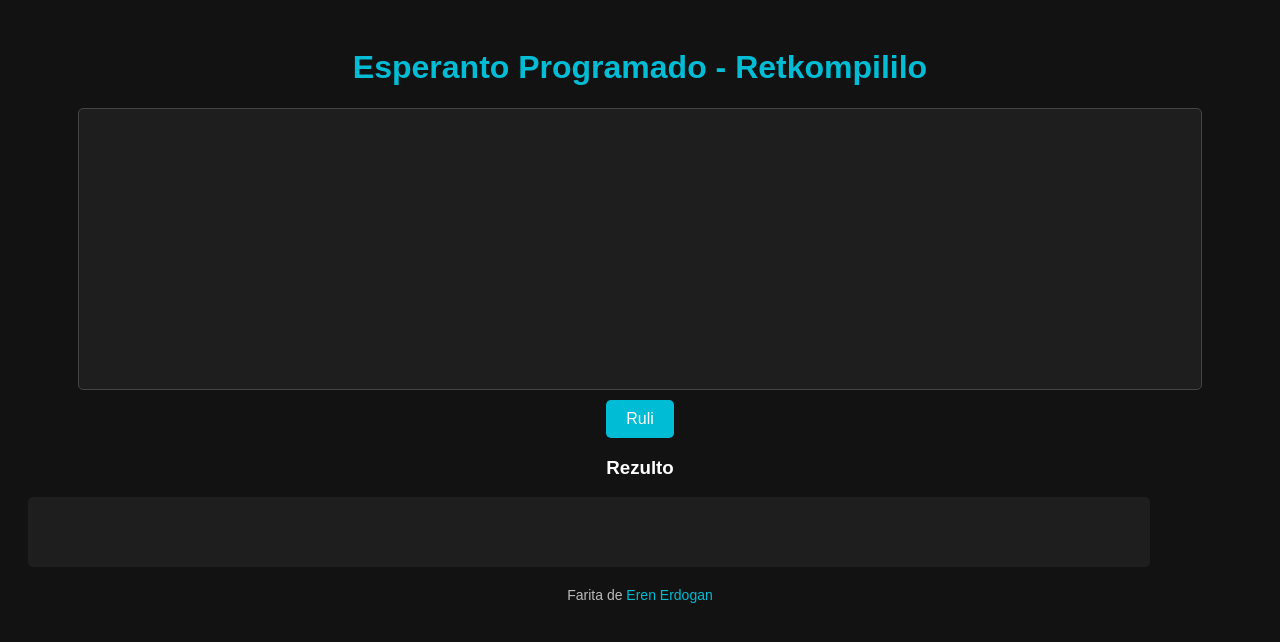
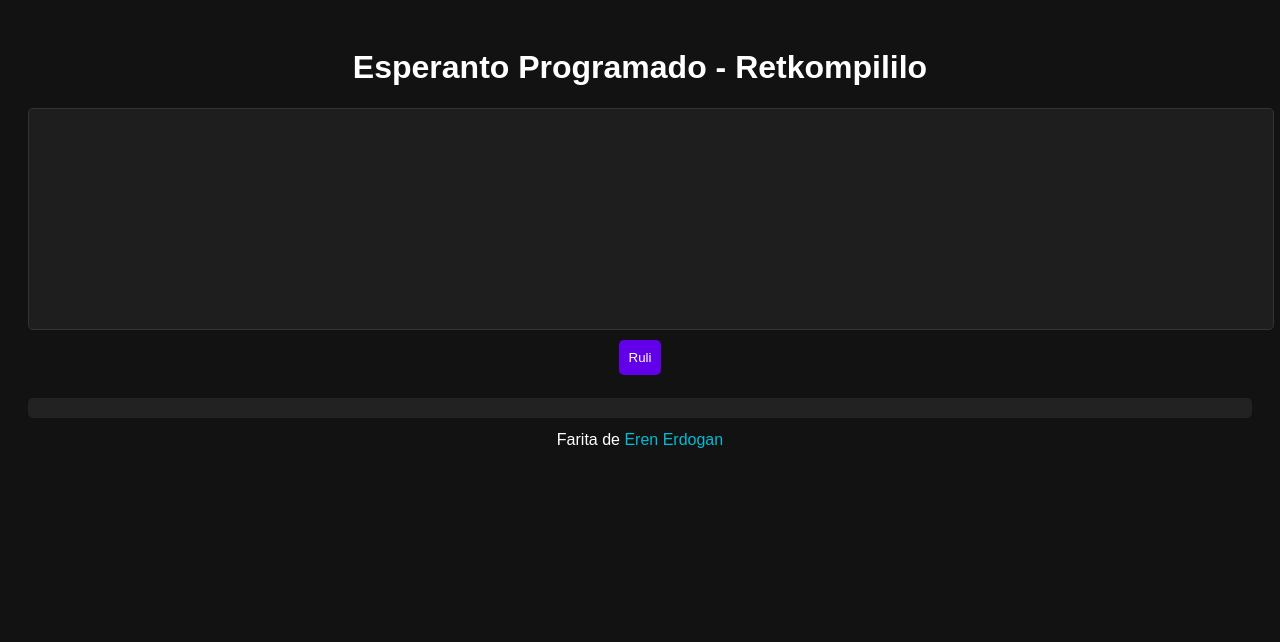
Before and after one commit to ErenErdogan46/kodo-esp, a plain HTML site: page index.html in a window 1280 px wide. Drawn offline with Linux system fonts and the light colour scheme.

Commit message:
Update index.html

```diff
--- a/index.html
+++ b/index.html
@@ -6,101 +6,54 @@
     <title>Esperanto Programado</title>
     <style>
         body {
+            background-color: #121212;
+            color: white;
             font-family: Arial, sans-serif;
             text-align: center;
-            background-color: #121212;
-            color: white;
             padding: 20px;
         }
-
-        h1 {
-            color: #00bcd4;
-        }
-
-        #editor-container {
-            width: 90%;
-            margin: auto;
-            text-align: left;
-            border: 1px solid #444;
-            border-radius: 5px;
-            padding: 10px;
+        #editor {
+            width: 100%;
+            height: 200px;
             background: #1e1e1e;
-            min-height: 200px;
             color: white;
-            font-family: monospace;
-            overflow-y: auto;
-            white-space: pre-wrap;
-        }
-
-        #esperantoCode {
-            outline: none;
-            width: 100%;
-            min-height: 200px;
-            font-size: 16px;
-            font-family: monospace;
-            background: transparent;
-            border: none;
-            color: white;
-        }
-
-        button {
-            padding: 10px 20px;
-            font-size: 16px;
-            cursor: pointer;
-            border: none;
-            border-radius: 5px;
-            background-color: #00bcd4;
-            color: white;
-            margin-top: 10px;
-        }
-
-        button:hover {
-            background-color: #0097a7;
-        }
-
-        pre {
-            width: 90%;
-            min-height: 50px;
-            background: #1e1e1e;
-            color: #00ff00;
             padding: 10px;
             border-radius: 5px;
+            outline: none;
+            border: 1px solid #333;
+            font-family: monospace;
             text-align: left;
-            overflow-x: auto;
             white-space: pre-wrap;
-            font-family: monospace;
+            overflow: auto;
         }
-
-        .keyword {
-            color: #ffa500;
-            font-weight: bold;
+        #editor span.keyword { color: #ffcc00; font-weight: bold; }
+        #editor span.error { text-decoration: underline red; }
+        #esperantoOutput {
+            background: #222;
+            padding: 10px;
+            border-radius: 5px;
+            white-space: pre-wrap;
+            text-align: left;
         }
-
-        .error {
-            text-decoration: underline;
-            text-decoration-color: red;
-            text-decoration-thickness: 2px;
+        button {
+            margin: 10px;
+            padding: 10px;
+            background: #6200ea;
+            color: white;
+            border: none;
+            cursor: pointer;
+            border-radius: 5px;
         }
-
-        footer {
-            margin-top: 20px;
-            font-size: 14px;
-            color: #bbb;
-        }
+        button:hover { background: #3700b3; }
     </style>
 </head>
 <body>
     <h1>Esperanto Programado - Retkompililo</h1>
 
-    <div id="editor-container">
-        <div id="esperantoCode" contenteditable="true" spellcheck="false" oninput="highlightCode(); checkErrors();"></div>
-    </div>
-
+    <div id="editor" contenteditable="true" oninput="highlightEsperantoCode()" placeholder="Skribu vian kodon ĉi tie..."></div>
     <button onclick="runEsperantoCode()">Ruli</button>
 
-    <h3>Rezulto</h3>
     <pre id="esperantoOutput"></pre>
-
     <footer>Farita de <span style="color:#00bcd4;">Eren Erdogan</span></footer>
 
     <script src="compiler.js"></script>
```
